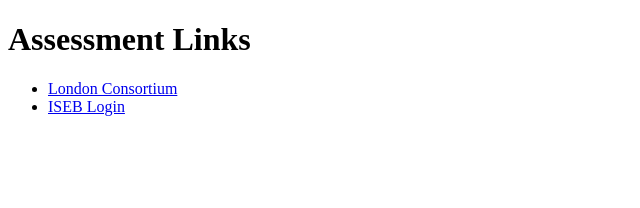
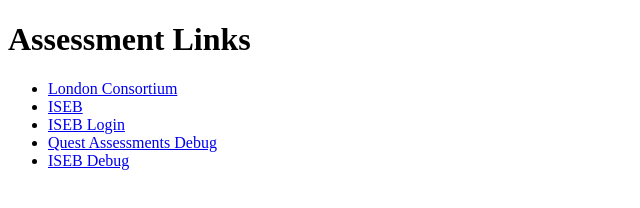
Before and after one commit to sjslicensing/exam_kiosk, a plain HTML site: page index.html in a window 1280 px wide. Shown: the whole page, without its empty margins (0-640 px from the left). Drawn offline with Linux system fonts and the light colour scheme.

Commit message:
Add ISEB and Quest Assessments Debug links

```diff
--- a/index.html
+++ b/index.html
@@ -8,6 +8,9 @@
     <h1>Assessment Links</h1>
     <ul>
         <li><a href="https://app.questassessments.com/public/assessments/london-consortium">London Consortium</a></li>
+        <li><a href="https://iseb.eva.tech">ISEB</a></li>
         <li><a href="https://iseb.eva.tech/login">ISEB Login</a></li>
+        <li><a href="https://app.questassessments.com/public/technical-requirements">Quest Assessments Debug</a></li>
+        <li><a href="https://iseb.eva.tech/debug/">ISEB Debug</a></li>
 </body>
 </html>
```
